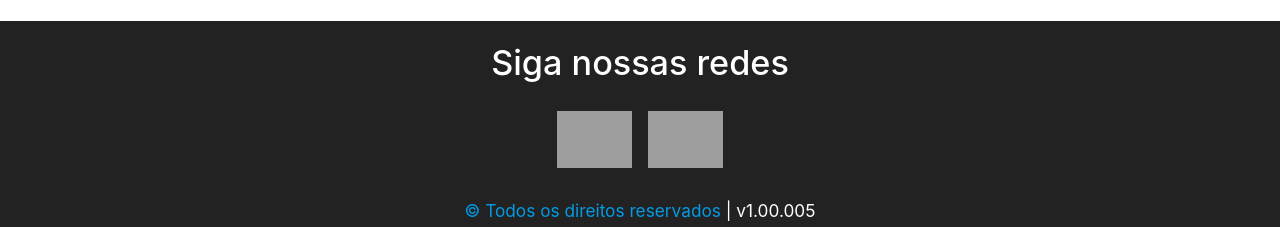
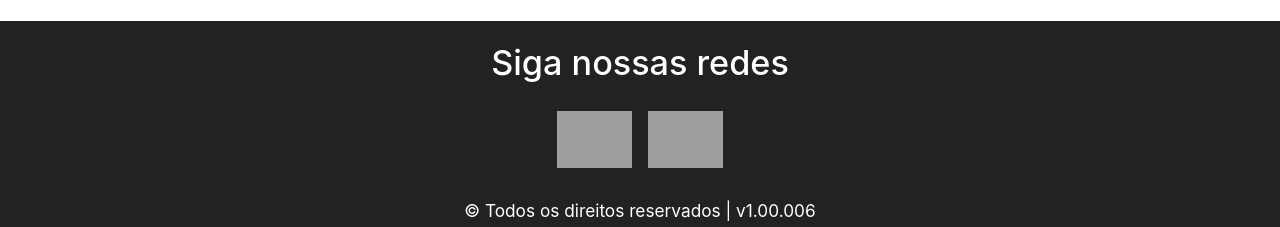
Before and after one commit to BarneydoAcre/ascend-cardapio, a Django app: page / in a window 1280 px wide. Shown: the part 964-1191 px from the top of the page. Run offline with Django 3.2, Linux system fonts and the light colour scheme; data comes from the database, SQL or seed files in the repository; grey boxes are pictures that could not be loaded.

Commit message:
v1.00.006

```diff
--- a/app/templates/components/Footer.html
+++ b/app/templates/components/Footer.html
@@ -14,5 +14,5 @@
             <img class="footer-img" src="{% static 'public/img/whatsapp-3d.svg' %}" alt="Facebook">
         </a>
     </div>
-    <div class="all-rights-reserved"><h6><a href="https://www.instagram.com/lgabriel_fauth/" target="_blank" style="text-decoration: none;">© Todos os direitos reservados</a> | v1.00.005</h6></div>
+    <div class="all-rights-reserved"><h6><a href="https://www.instagram.com/lgabriel_fauth/" target="_blank" style="text-decoration: none; color: white;">© Todos os direitos reservados</a> | v1.00.006</h6></div>
 </footer>
```
